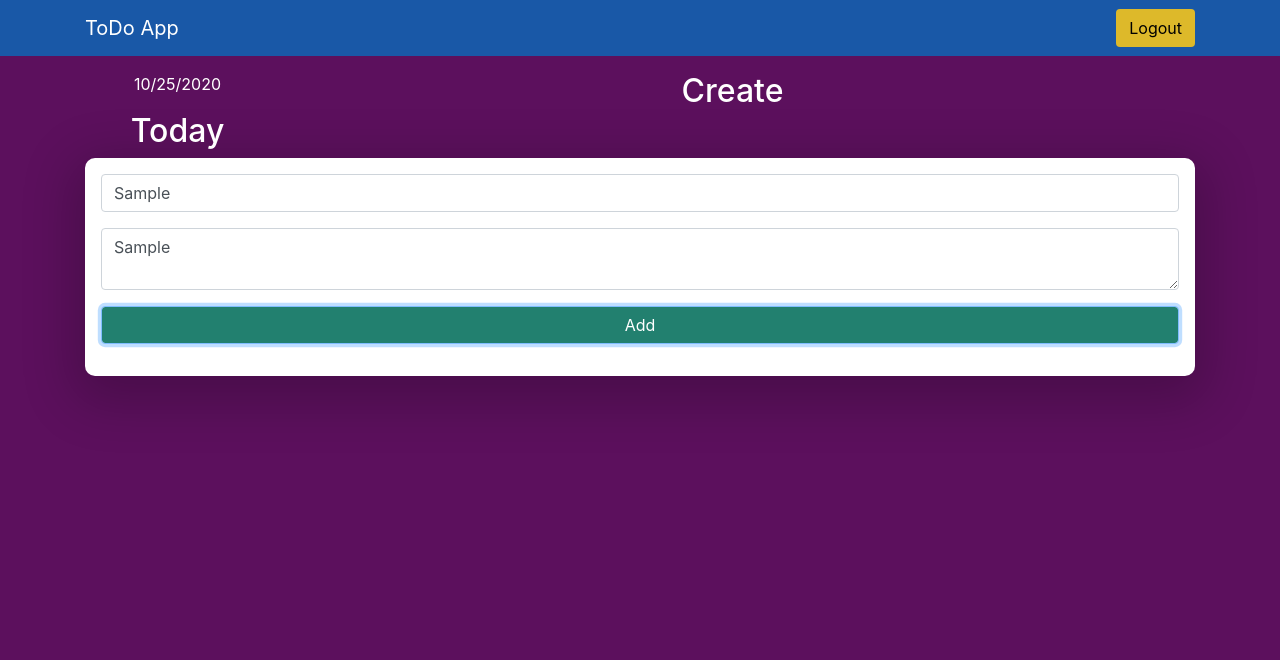
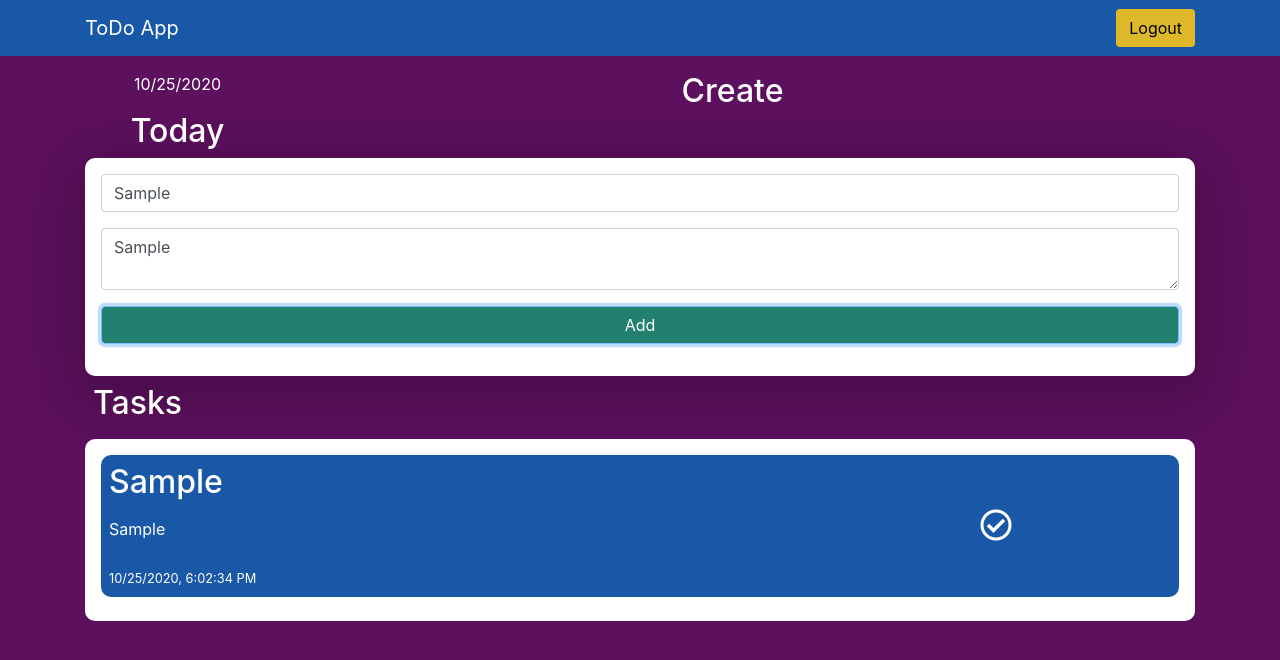
Before and after one commit to danny237/ToDo-App-REACT, a React (Create React App) app: page / in a window 1280 px wide. Both pictures are taken after typing "Sample", "Sample" into the empty fields and a click on the button "Add". Shown: the top 660 px of the page. Built offline with nearby package versions, Linux system fonts and the light colour scheme.

Commit message:
create todo and list todo

```diff
--- a/package.json
+++ b/package.json
@@ -3,6 +3,7 @@
   "version": "0.1.0",
   "private": true,
   "dependencies": {
+    "@material-ui/icons": "^4.9.1",
     "@testing-library/jest-dom": "^5.11.4",
     "@testing-library/react": "^11.1.0",
     "@testing-library/user-event": "^12.1.10",
--- a/public/index.html
+++ b/public/index.html
@@ -19,6 +19,8 @@
     <link rel="stylesheet" href= "https://maxcdn.bootstrapcdn.com/bootstrap/4.0.0/css/bootstrap.min.css"></link>
     <script src="https://ajax.googleapis.com/ajax/libs/jquery/3.5.1/jquery.min.js"></script>
     <script src="https://maxcdn.bootstrapcdn.com/bootstrap/3.4.1/js/bootstrap.min.js"></script>
+
+    <link rel="stylesheet" href="https://cdnjs.cloudflare.com/ajax/libs/font-awesome/5.15.1/css/all.min.css">
 
     <link rel="manifest" href="%PUBLIC_URL%/manifest.json" />
     <!--
--- a/src/Components/Todo/Create.css
+++ b/src/Components/Todo/Create.css
@@ -1,4 +1,4 @@
 .create-task .form-group .add-btn{
     background-color: #22806F;
-    color: #fff
+    color: #fff;
 }
--- a/src/Components/Todo/Create.js
+++ b/src/Components/Todo/Create.js
@@ -1,22 +1,31 @@
 import React, { useState, useEffect} from 'react'
 import './Create.css'
+import Error from './Error'
 
 export default function Create({tasks, setTasks}) {
 
     const [title, setTitle] = useState("")
     const [description, setDescription] = useState("")
+    const [error, setError] = useState("")
 
     useEffect(() => {
     }, [])
 
     const addHandler = (e) => {
         e.preventDefault()
-        const newTask = {
-            title,
-            description
+
+        if (title === "" || description === ""){
+            setError(true)
+        }else{
+            setError(false)
+            const date = new Date()
+            const newTask = {
+                title,
+                description,
+                created_at: date.toLocaleString()
+            }
+            setTasks([...tasks, newTask])
         }
-
-        setTasks([...tasks, newTask])
     }
 
     return (
@@ -39,6 +48,7 @@ export default function Create({tasks, setTasks}) {
                 ></textarea>
                 <button onClick={(e) => addHandler(e)} className="add-btn btn form-control">Add</button>
             </form>
+            {error && <Error />}
 
         </div>
     )
--- /dev/null
+++ b/src/Components/Todo/EmptyMessage.js
@@ -0,0 +1,11 @@
+import React from 'react'
+
+export default function EmptyMessage() {
+    return (
+        <div>
+            <div className="mt-3 alert alert-primary" role="alert">
+                No Task has been added !
+            </div>
+        </div>
+    )
+}
--- /dev/null
+++ b/src/Components/Todo/Error.js
@@ -0,0 +1,11 @@
+import React from 'react'
+
+export default function Error() {
+    return (
+        <div>
+            <div className="alert alert-danger" role="alert">
+                <strong>Error:</strong> Title or Description shouldn't be empty.
+            </div>
+        </div>
+    )
+}
--- a/src/Components/Todo/Todo.css
+++ b/src/Components/Todo/Todo.css
@@ -21,3 +21,8 @@ nav, nav a{
     border-radius: 10px;
     box-shadow: 0px 14px 52px 13px rgba(0, 0, 0, 0.2);
 }
+
+.todo-list{
+    background-color: rgb(255, 255, 255);
+    border-radius: 10px;
+}
--- a/src/Components/Todo/Todo.js
+++ b/src/Components/Todo/Todo.js
@@ -1,15 +1,33 @@
 import React, { useEffect, useState } from 'react'
 import Create from './Create'
+import EmptyMessage from './EmptyMessage'
+import TodoItems from './TodoItems'
 import './Todo.css'
 
+
+const EMPTY_MESSAGE = "Taks is Empty !"
+
 export default function Todo() {
+
+    var dateNow = new Date()
+    var n = dateNow.toLocaleString()
 
     const [date, setDate] = useState(new Date())
     const [tasks, setTasks] = useState([])
 
+    const [isTasksEmpty, setTasksStatus] = useState(true)
+
+
+
     useEffect(() => {
-        console.log(tasks)
+        if (tasks.length != 0){
+            setTasksStatus(false)
+        }else{
+            setTasksStatus(true)
+        }
     })
+
+    console.log(tasks)
 
     return (
         <div className="todo-page">
@@ -37,6 +55,20 @@ export default function Todo() {
                         <div className="add-task p-3">
                              <Create tasks={tasks} setTasks={setTasks} />
                         </div>
+                        <div className="m-2 row">
+                            <div>
+                                <h2>Tasks</h2>
+                            </div>
+                        </div>
+
+                        {/* todo list */}
+                        <div className="todo-list  col-12 p-2">
+                            {
+                                isTasksEmpty ?
+                                <EmptyMessage /> :
+                                <TodoItems tasks={tasks}/>
+                            }
+                        </div>
                 </div>
             </div>
 
--- /dev/null
+++ b/src/Components/Todo/TodoItems.css
@@ -0,0 +1,4 @@
+.tasks-items .item{
+    background-color: #1958A7;
+    border-radius: 10px;
+}
--- /dev/null
+++ b/src/Components/Todo/TodoItems.js
@@ -0,0 +1,50 @@
+import React from 'react'
+import './TodoItems.css'
+// import Checkbox from '@material-ui/core/Checkbox';
+
+
+export default function TodoItems({tasks}) {
+
+    const [checked, setChecked] = React.useState(true);
+
+    const handleChange = (event) => {
+    setChecked(event.target.checked);
+    }
+    return (
+        <div className="tasks-items">
+            {
+                tasks.map((item, index) => (
+                    <div key={index} className="item  m-2 mb-3">
+                        <div className="row">
+                            <div className="col-9 d-flex flex-column">
+                                <div className="align-self-start m-2">
+                                    <h2>{item.title}</h2>
+                                </div>
+                                <div className="align-self-start mx-2">
+                                    <p>{item.description}</p>
+                                </div>
+                                <div className="align-self-start m-2">
+                                   <small> {item.created_at} </small>
+                                </div>
+                            </div>
+                            <div className="col-3 d-flex">
+                                <div className="align-self-center ml-5">
+                                    {item.isComplete ?
+                                    // <Checkbox inputProps={{ 'aria-label': 'uncontrolled-checkbox' }} /> :
+                                    // <Checkbox inputProps={{ 'aria-label': 'uncontrolled-checkbox' }} />
+                                    <div onClick={() => console.log("hello")}>
+                                        <i className="far fa-check-circle fa-2x"></i>
+                                    </div>:
+                                    <div onClick={() => console.log("hello")}>
+                                        <i className="far fa-check-circle fa-2x"></i>
+                                    </div>
+                                }
+                                </div>
+                            </div>
+                        </div>
+                    </div>
+                ))
+            }
+        </div>
+    )
+}
--- a/src/index.js
+++ b/src/index.js
@@ -5,9 +5,7 @@ import App from './App';
 import reportWebVitals from './reportWebVitals';
 
 ReactDOM.render(
-  <React.StrictMode>
-    <App />
-  </React.StrictMode>,
+    <App />,
   document.getElementById('root')
 );
 
```
Also changed, not shown: 1 other file (tests, documents, lock files or other folders).
